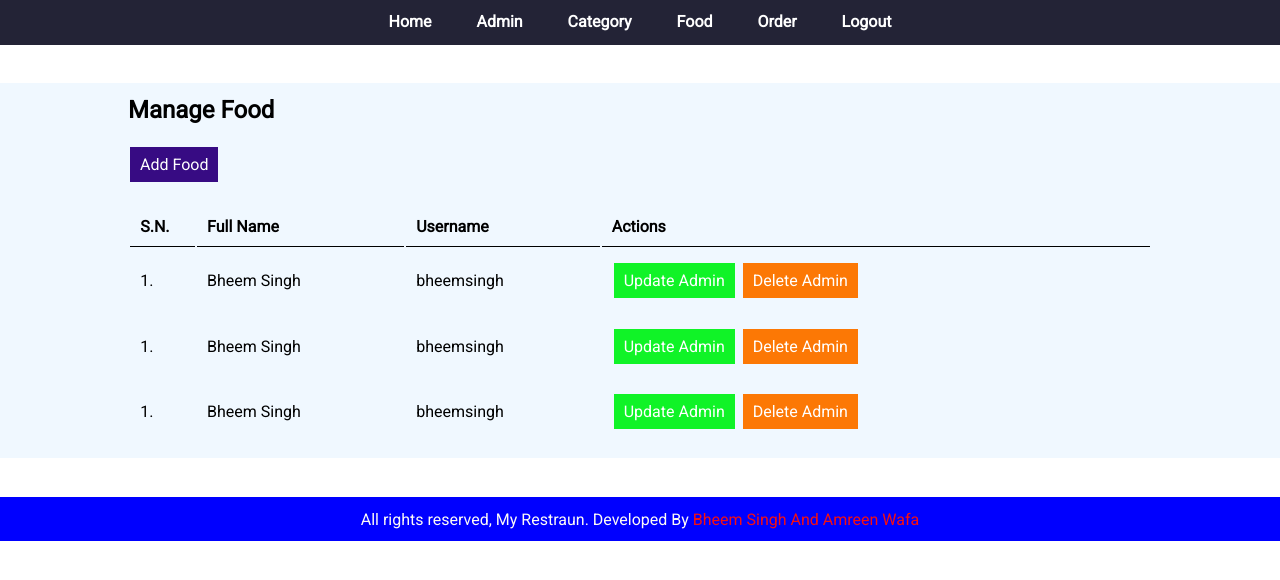
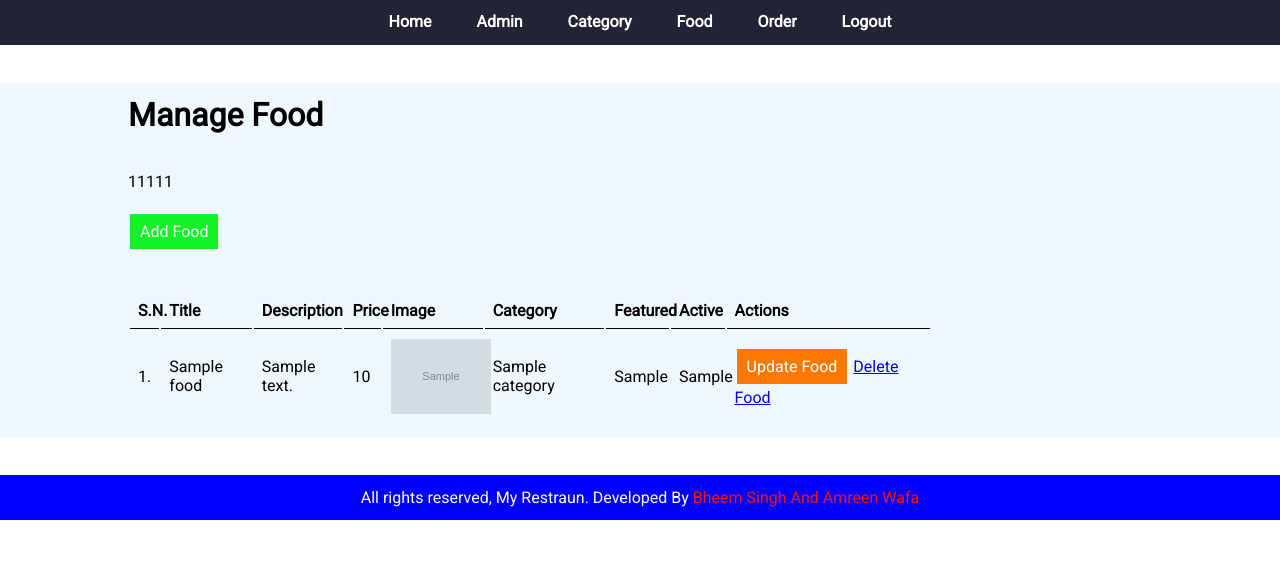
Before and after one commit to Bimlendu-Singh/MyRestraun, a PHP site: page /MyRestraun/admin/manage-food.php in a window 1280 px wide. Shown: the top 580 px of the page. Run offline with PHP 8.4, Linux system fonts and the light colour scheme; the visitor is signed in with stand-in values (Sample User, id 1); tables that the repository leaves empty or names only in its code hold one stand-in row (values such as "Sample post"); grey boxes marked "Sample" are stand-in pictures; some web fonts are replaced.

Commit message:
manage food page added

```diff
--- a/admin/manage-food.php
+++ b/admin/manage-food.php
@@ -1,57 +1,121 @@
-<?php include('partials/menu.php') ?>
+<?php include('partials/menu.php'); ?>
 
-<!-- Main content Section Starts Here  -->
 <div class="main-content">
-    <div class="wrapper overflow">
-        <h2>Manage Food</h2>
+    <div class="wrapper">
+        <h1>Manage Food</h1>
+        <br><br>
 
-        <br>
+        <?php
+        if (isset($_SESSION['add'])) {
+            echo $_SESSION['add'];
+            unset($_SESSION['add']);
+        }
 
-        <!-- Button to Add Admin -->
-        <a class="button" href="">Add Food</a>
-        <br>
-        <br>
+        if (isset($_SESSION['remove'])) {
+            echo $_SESSION['remove'];
+            unset($_SESSION['remove']);
+        }
 
-    <table class="tbl-width-full">
+        if (isset($_SESSION['delete'])) {
+            echo $_SESSION['delete'];
+            unset($_SESSION['delete']);
+        }
+
+        if (isset($_SESSION['upload'])) {
+            echo $_SESSION['upload'];
+            unset($_SESSION['upload']);
+        }
+
+        if (isset($_SESSION['update'])) {
+            echo $_SESSION['update'];
+            unset($_SESSION['update']);
+        }
+        ?>
+
+        <br><br>
+        <!-- Button to Add Food -->
+        <a href="<?php echo SITEURL; ?>admin/add-food.php" class="btn-primary">Add Food</a>
+        <br><br><br>
+
+        <table class="tbl-full">
             <tr>
                 <th>S.N.</th>
-            <th>Full Name</th>
-            <th>Username</th>
+                <th>Title</th>
+                <th>Description</th>
+                <th>Price</th>
+                <th>Image</th>
+                <th>Category</th>
+                <th>Featured</th>
+                <th>Active</th>
                 <th>Actions</th>
             </tr>
 
+            <?php
+            // Query to Get all Food from Database
+            $sql = "SELECT * FROM tbl_food";
+            // Execute Query
+            $res = mysqli_query($conn, $sql);
+
+            // Count Rows to Check whether we have foods or not
+            $count = mysqli_num_rows($res);
+
+            // Create Serial Number Variable and Set Default Value as 1
+            $sn = 1;
+
+            if ($count > 0) {
+                // We have food in Database
+                // Get the foods from Database and Display
+                while ($row = mysqli_fetch_assoc($res)) {
+                    $id = $row['id'];
+                    $title = $row['title'];
+                    $description = $row['description'];
+                    $price = $row['price'];
+                    $image_name = $row['image_name'];
+                    $category_id = $row['category_id'];
+                    $featured = $row['featured'];
+                    $active = $row['active'];
+
+                    // Get category title from category ID
+                    $sql2 = "SELECT title FROM tbl_category WHERE id=$category_id";
+                    $res2 = mysqli_query($conn, $sql2);
+                    $row2 = mysqli_fetch_assoc($res2);
+                    $category_title = $row2['title'];
+
+                    ?>
                     <tr>
-            <td>1.</td>
-            <td>Bheem Singh</td>
-            <td>bheemsingh</td>
+                        <td><?php echo $sn++; ?>. </td>
+                        <td><?php echo $title; ?></td>
+                        <td><?php echo $description; ?></td>
+                        <td><?php echo $price; ?></td>
                         <td>
-            <a class="btn-primary" href="">Update Admin</a>
-            <a class="btn-secondary" href="">Delete Admin</a>
+                            <?php
+                            if ($image_name != "") {
+                                ?>
+                                <img src="<?php echo SITEURL; ?>image/food/<?php echo $image_name; ?>" width="100px">
+                                <?php
+                            } else {
+                                echo "<div class='error'>Image not Added.</div>";
+                            }
+                            ?>
+                        </td>
+                        <td><?php echo $category_title; ?></td>
+                        <td><?php echo $featured; ?></td>
+                        <td><?php echo $active; ?></td>
+                        <td>
+                            <a href="<?php echo SITEURL; ?>admin/update-food.php?id=<?php echo $id; ?>" class="btn-secondary">Update Food</a>
+                            <a href="<?php echo SITEURL; ?>admin/delete-food.php?id=<?php echo $id; ?>&image_name=<?php echo $image_name; ?>" class="btn-danger">Delete Food</a>
                         </td>
                     </tr>
+                    <?php
+                }
+            } else {
+                // Food not Added in Database
+                echo "<tr> <td colspan='9' class='error'> Food not Added Yet. </td> </tr>";
+            }
+            ?>
 
-        <tr>
-            <td>1.</td>
-            <td>Bheem Singh</td>
-            <td>bheemsingh</td>
-            <td>
-            <a class="btn-primary" href="">Update Admin</a>
-            <a class="btn-secondary" href="">Delete Admin</a>
-            </td>
-        </tr>
-
-        <tr>
-            <td>1.</td>
-            <td>Bheem Singh</td>
-            <td>bheemsingh</td>
-            <td>
-            <a class="btn-primary" href="">Update Admin</a>
-            <a class="btn-secondary" href="">Delete Admin</a>
-            </td>
-        </tr>
         </table>
     </div>
 </div>
-<!-- Main content Section Ends Here  -->
 
-<?php include('partials/footer.php') ?>
+<?php include('partials/footer.php'); ?>
```
Lines whose indentation alone changed are shown as unchanged.
